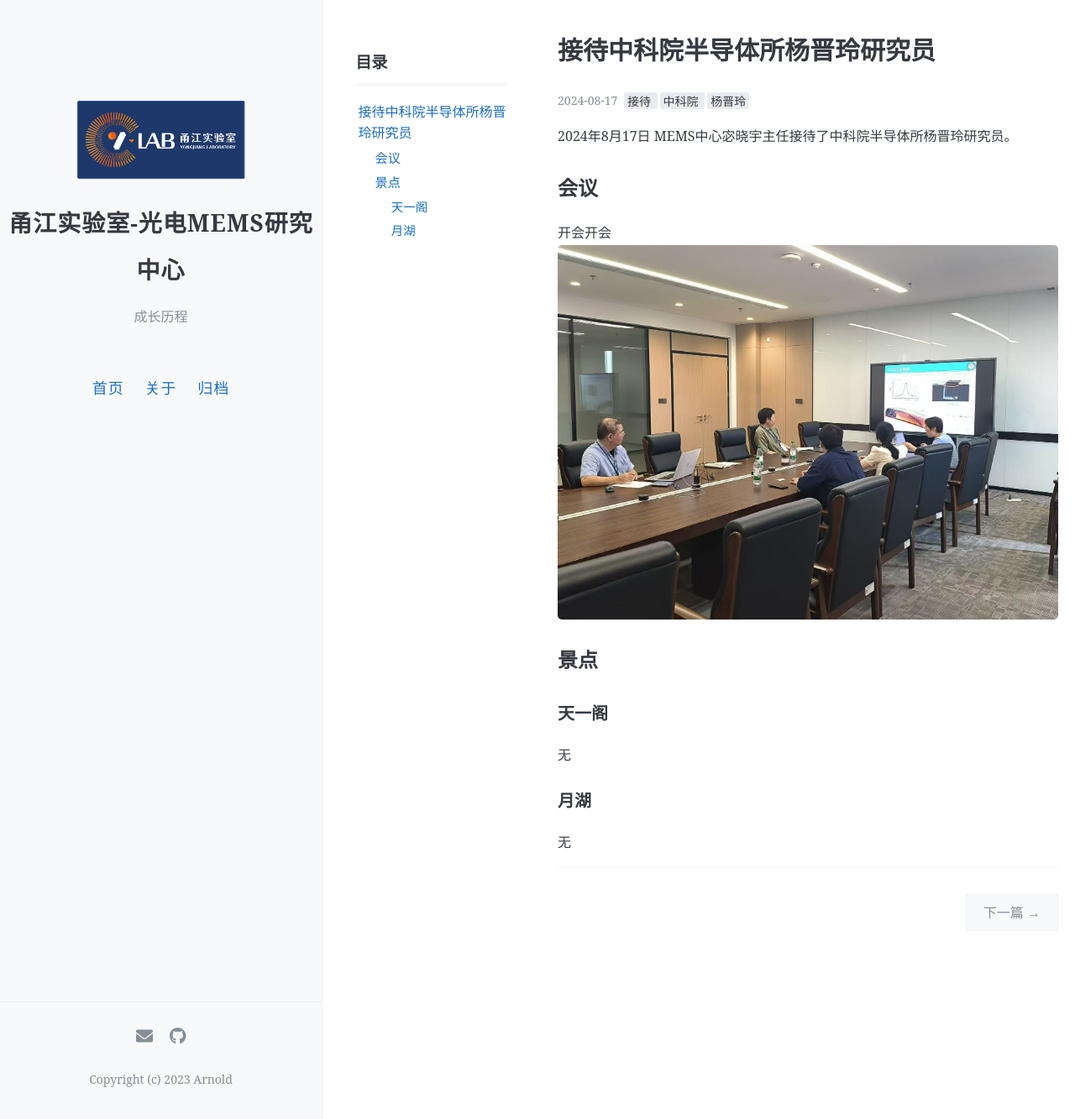
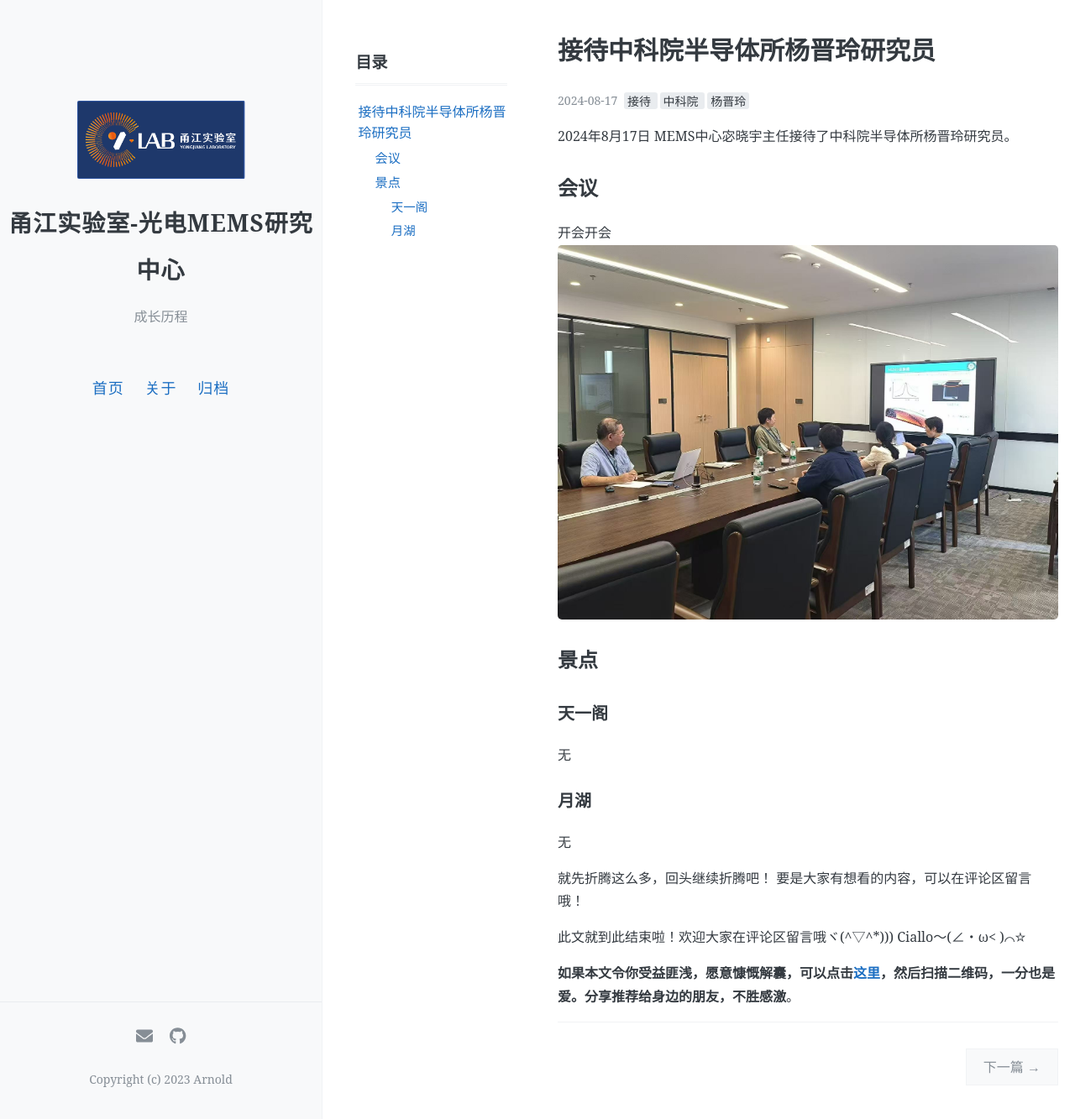
Before and after one commit to Ylab-MEMS/MEMS, a Jekyll site: the page built from _posts/2024-08-17-kali_wsl.md, in a window 1280 px wide and 1333 px high. Shown: the whole window at 84% size. Built offline with Jekyll 4.4.1, drawn with Linux system fonts in a browser that asks for light colours; comment, search, counter and statistics services are not loaded.

Commit message:
Add files via upload

```diff
--- a/_posts/2024-08-17-kali_wsl.md
+++ b/_posts/2024-08-17-kali_wsl.md
@@ -25,3 +25,18 @@ MEMS中心宓晓宇主任接待了中科院半导体所杨晋玲研究员。
 ### 月湖
 
 无
+
+
+就先折腾这么多，回头继续折腾吧！
+要是大家有想看的内容，可以在评论区留言哦！
+
+
+
+此文就到此结束啦！欢迎大家在评论区留言哦ヾ(^▽^*)))
+Ciallo～(∠・ω< )⌒☆
+
+
+
+
+
+**如果本文令你受益匪浅，愿意慷慨解囊，可以点击[这里](https://dotponder.github.io/likes/)，然后扫描二维码，一分也是爱。分享推荐给身边的朋友，不胜感激**。
```
